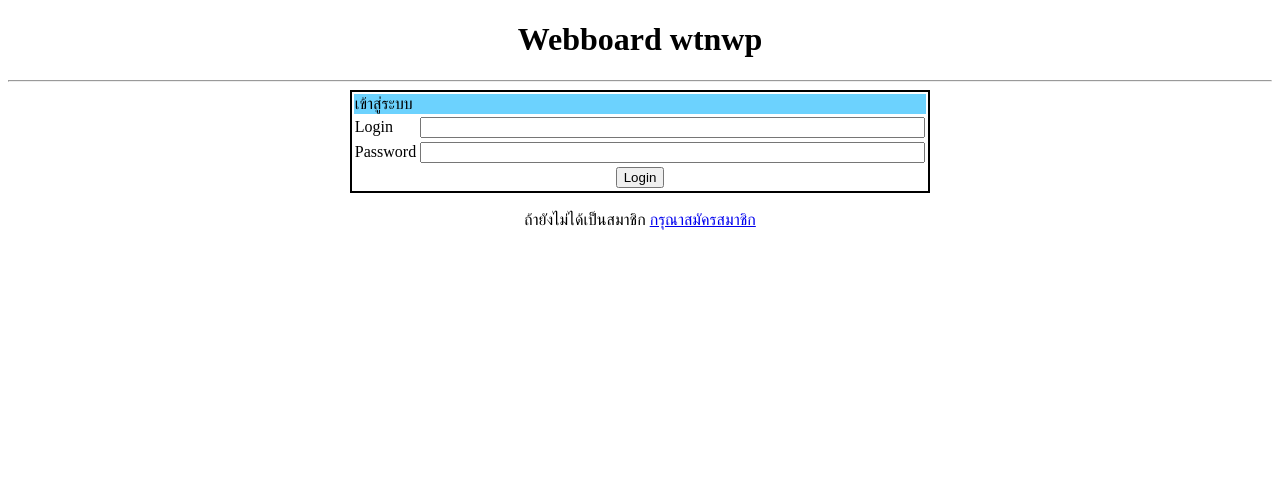
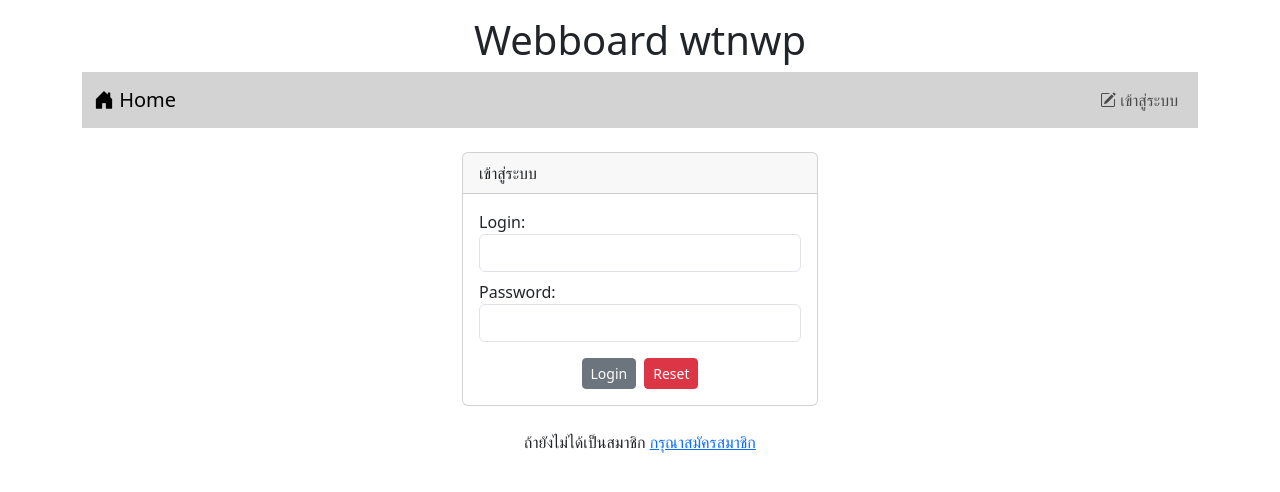
Before and after one commit to wattanawipa/Webboard-wtnwp, a PHP site: page /login.php in a window 1280 px wide. Shown: the top 492 px of the page. Run offline with PHP 8.4, Linux system fonts and the light colour scheme.

Commit message:
work7 Finished(bootstrap)
work7 Finished(bootstrap)

```diff
--- a/login.php
+++ b/login.php
@@ -10,20 +10,50 @@ if(isset($_SESSION['id'])){
 <head>
     <meta charset="UTF-8">
     <meta name="viewport" content="width=device-width, initial-scale=1.0">
+    <link rel="stylesheet" href="bootstrap-5.3.2-dist/css/bootstrap.min.css">
+    <script src="bootstrap-5.3.2-dist/js/bootstrap.bundle.min.js"></script>
+    <link rel="stylesheet" href="https://cdn.jsdelivr.net/npm/bootstrap-icons@1.11.3/font/bootstrap-icons.min.css">
     <title>Login</title>
 </head>
 <body>
-    <h1 style="text-align: center;">Webboard wtnwp</h1>
-    <hr>
-    <form action="verify.php" method="post">
-    <table style="border: 2px solid black; width: 40%;" align="center">
-            <tr><td colspan="2" style="background-color: #6cd2fe;">เข้าสู่ระบบ</td></tr>
-            <tr><td>Login</td><td><input type="text" name="login" size="60" required></td></tr>
-            <tr><td>Password</td><td><input type="password" name="password" size="60" required></td></tr>
-            <tr><td colspan="2" align="center"><input type="submit" value="Login"></td></tr>
-        </table>
-        <br>
-        <center>ถ้ายังไม่ได้เป็นสมาชิก <a href="register.php">กรุณาสมัครสมาชิก</a></center>
-    </form>
+    <div class="container-lg">
+    <h1 style="text-align: center;" class="mt-3">Webboard wtnwp</h1>
+
+    <?php include "nav.php" ?>
+
+    <div class="row mt-4">
+        <div class="col-lg-4 col-md-6 col-sm-2 col-1"></div>
+        <div class="col-lg-4 col-md-6 col-sm-8 col-10">
+            <?php
+                if(isset($_SESSION['error'])){
+                    echo"<div class='alert alert-danger'>ชื่อบัญชีหรือรหัสผ่านไม่ถูกต้อง</div>";
+                    unset($_SESSION['error']);
+                }
+            ?>
+            <div class="card">
+            <div class="card-header">เข้าสู่ระบบ</div>
+            <div class="card-body">
+            <form action="verify.php" method="post">
+                <div class="form-group">
+                    <label for="uaer" class="form-lable">Login:</label>
+                    <input type="text" id="user" class="form-control" name="login" required>
+                </div>
+                <div class="form-group mt-2">
+                    <label for="password" class="form-lable">Password:</label>
+                    <input type="password" name="password" class="form-control" required>
+                </div>
+                <div class="mt-3 d-flex justify-content-center">
+                    <button type="submit" class="btn btn-secondary btn-sm me-2">Login</button>
+                    <button type="reset" class="btn btn-danger btn-sm">Reset</button>
+                </div>
+            </form>
+        </div>
+    </div>
+</div>
+        <div class="col-lg-4 col-md-6 col-sm-2 col-1"></div>
+    </div>
+    <br>
+    <center>ถ้ายังไม่ได้เป็นสมาชิก <a href="register.php">กรุณาสมัครสมาชิก</a></center>
+    </div>
 </body>
 </html>
--- /dev/null
+++ b/nav.php
@@ -0,0 +1,21 @@
+<nav class="navbar navbar-expand-lg" style="background-color: #d3d3d3;">
+        <div class="container-lg">
+            <a class="navbar-brand" href="index.php"><i class="bi bi-house-door-fill"></i> Home</a>
+            <ul class="navbar-nav">
+                <?php if(!isset($_SESSION['id'])){ ?>
+                <li class="nav-item">
+                    <a class="nav-link" aria-current="page" href="login.php"><i class="bi bi-pencil-square"></i> เข้าสู่ระบบ</a>
+        </li>
+        <?php }else{ ?>
+            <li class="nav-item dropdown">
+          <a class="btn btn-outline-secondary dropdown-toggle" href="#" role="button" data-bs-toggle="dropdown" aria-expanded="false">
+          <i class="bi bi-person-lines-fill"> </i><?php echo $_SESSION['username']; ?>
+          </a>
+          <ul class="dropdown-menu">
+            <li><a class="dropdown-item" href="logout.php"><i class="bi bi-power"></i> ออกจากระบบ</a></li>
+          </ul>
+        </li>
+        <?php } ?>
+      </ul>
+  </div>
+</nav>
```
Also changed, not shown: index.php (+1 -21 lines), verify.php (+14 -8 lines).
